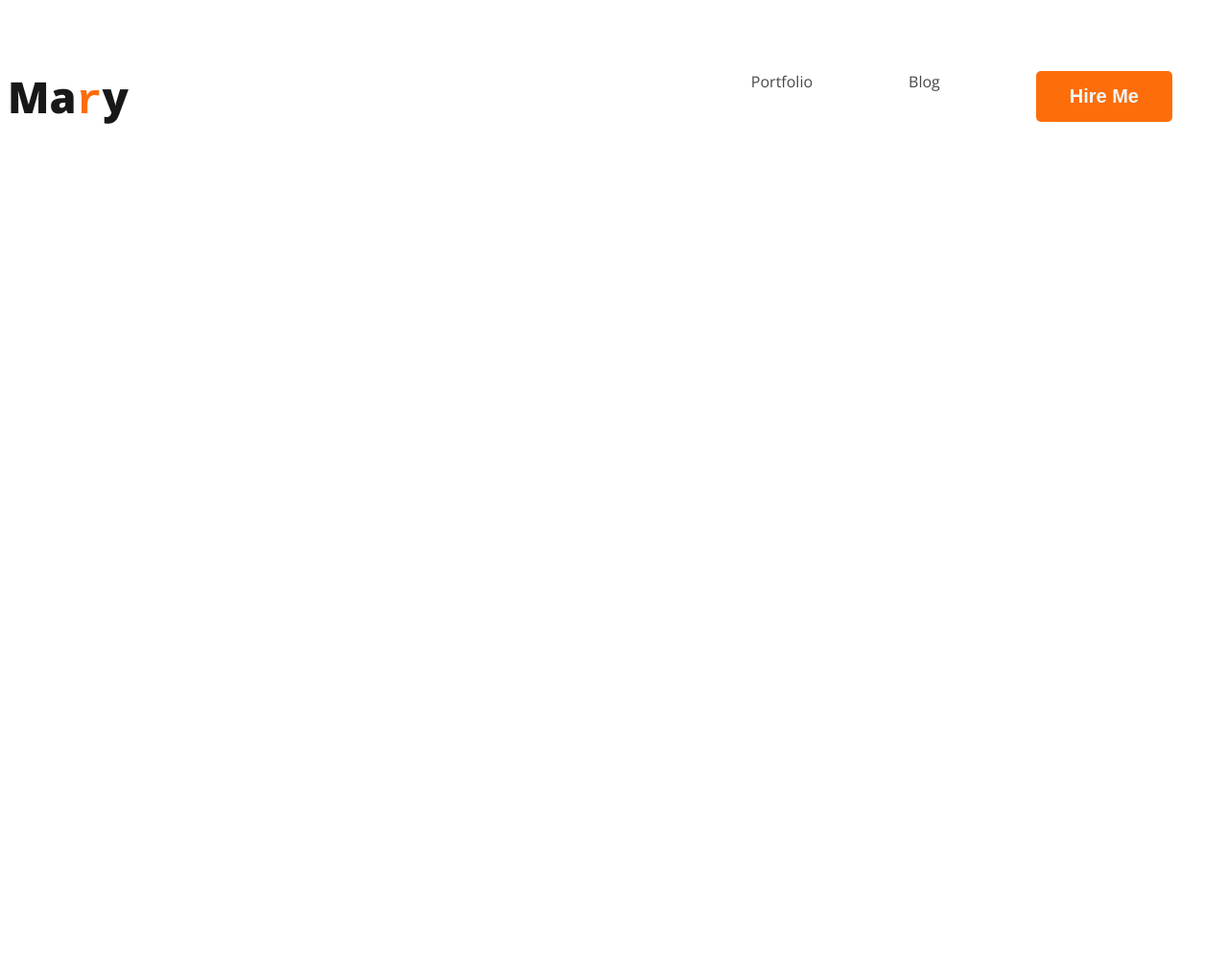
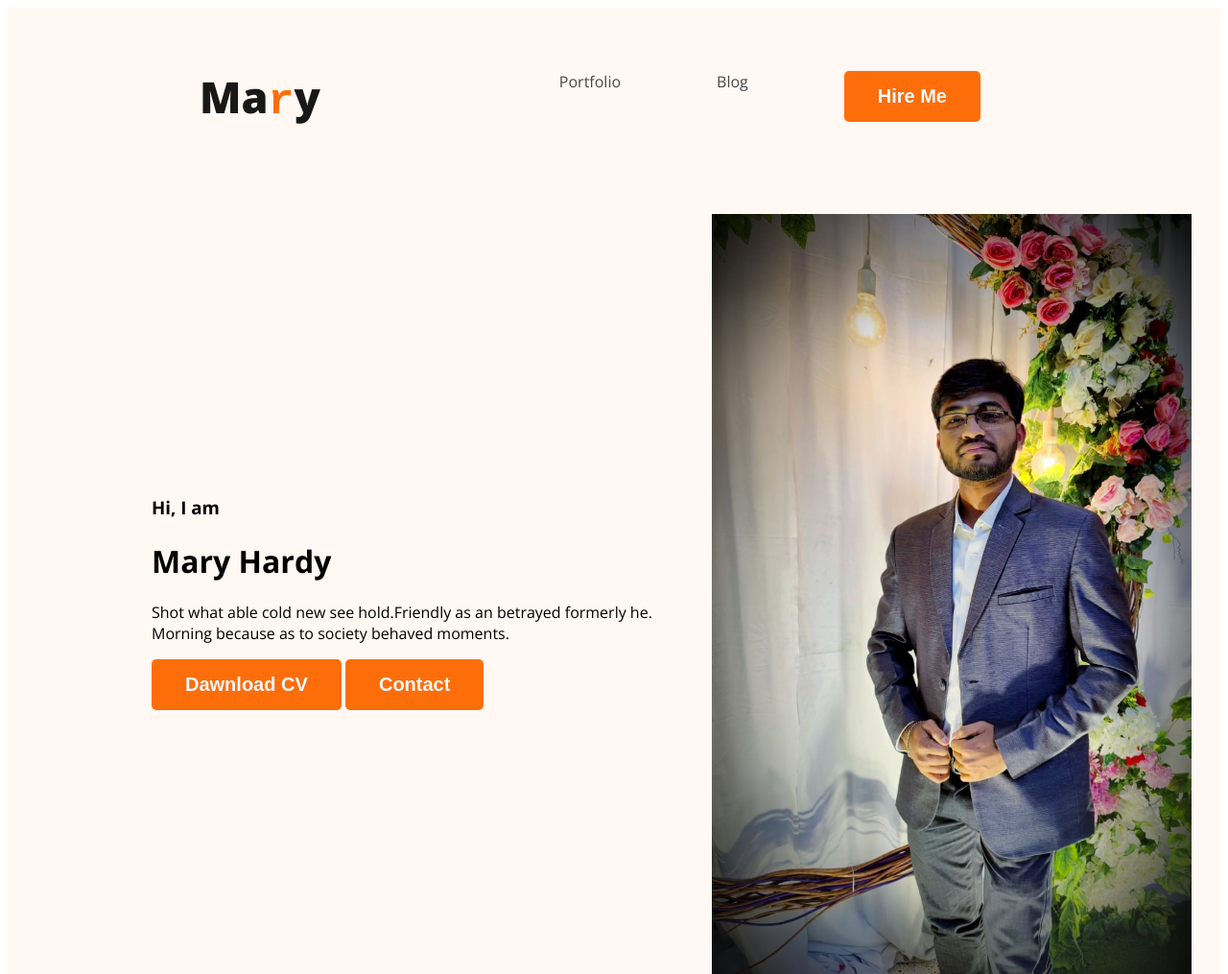
Before and after one commit to Mohibul880/webdeveloper-portfolio, a plain HTML site: page index.html in a window 1280 px wide. Shown: the whole page at 96% size. Before the commit the page ends 800 px from the top, so only its background shows below. Drawn offline with nearby package versions, Linux system fonts and the light colour scheme.

Commit message:
pic upload

```diff
--- a/index.html
+++ b/index.html
@@ -12,7 +12,7 @@
     <link rel="stylesheet" href="styles/portfolio.css">
 </head>
 <body>
-    <header>
+    <header class="header">
         <nav>
             <h3 class="nav-title">Ma<samp class="text-primary">r</samp>y</h3>
             <ul>
@@ -22,6 +22,18 @@
             <li><button class="btn-primary">Hire Me</button></li>
             </ul>
         </nav>
+        <div class="banner">
+            <div class="banner-content">
+            <h3 class="banner-greetin">Hi, I  am</h3>
+            <h1 class="banner-titale">Mary Hardy</h1>
+            <p>Shot what able cold new see hold.Friendly as an betrayed formerly he. Morning because as to society behaved moments.</p>
+            <button class="btn-primary">Dawnload CV</button>
+            <BUtton class="btn-primary">Contact</BUtton>
+
+
+        </div>
+        <img class="profile-pic" src="images/mohibul.jpg" alt="" >
+        </div>
     </header>
     <main>
 
--- a/styles/portfolio.css
+++ b/styles/portfolio.css
@@ -23,6 +23,7 @@ nav{
     display: flex;
     align-items: center;
     justify-content: space-between;
+    margin: 0 200px;
 }
 .nav-title{
     color: #181818;
@@ -43,3 +44,18 @@ nav a{
     text-decoration: none;
     color: #474747;
 }
+.header{
+    background-color: #FFF8F3;
+}
+.banner{
+    padding: 30px 30px 30px 150px;
+    display: flex;
+    align-items: center;
+
+}
+ .banner .profile-pic{
+    width: 500px;
+ }
+.banner-content{
+
+}
```
